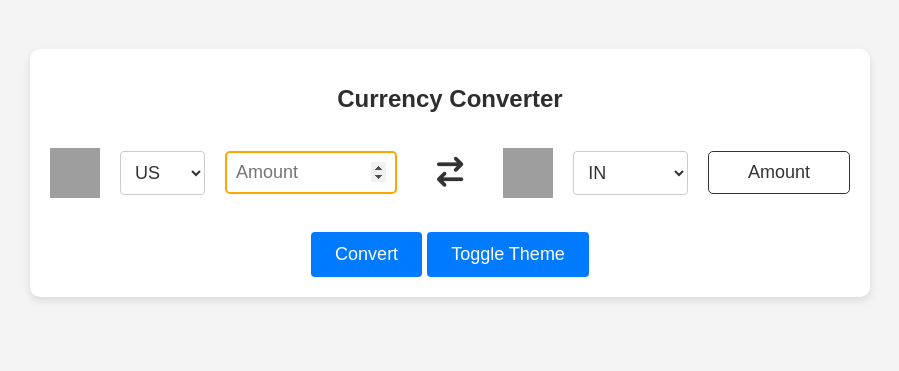
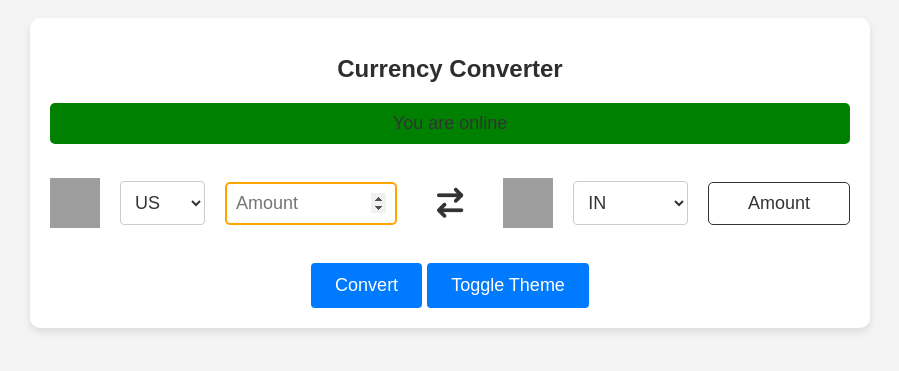
Before and after one commit to Omee58/Projects, a plain HTML site: page Index.html in a window 1280 px wide. Shown: the part 227-598 px from the top of the page, without its empty margins (190-1089 px from the left). Drawn offline with Linux system fonts and the light colour scheme; grey boxes are pictures that could not be loaded.

Commit message:
adding online/offline

```diff
--- a/Currency.css
+++ b/Currency.css
@@ -39,6 +39,18 @@ h1 {
     margin-bottom: 20px;
     font-size: 24px;
     color: var(--input-background-dark);
+}
+
+#userStatus {
+    margin-bottom: 20px;
+}
+
+#statusMessage {
+    font-size: 18px;
+    color: var(--text-light);
+    background-color: var(--primary-dark);
+    padding: 10px;
+    border-radius: 5px;
 }
 
 i{
--- a/Currency.js
+++ b/Currency.js
@@ -71,3 +71,22 @@ document.querySelector('i').addEventListener('click', () => {
     updateFlagImage('#CurrencyOp1', img1);
     updateFlagImage('#CurrencyOp2', img2);
 });
+
+// Online/Offline Status
+function updateOnlineStatus() {
+    const statusElement = document.getElementById('statusMessage');
+    if (navigator.onLine) {
+        statusElement.textContent = 'You are online';
+        statusElement.style.backgroundColor = 'green';
+    } else {
+        statusElement.textContent = 'You are offline';
+        statusElement.style.backgroundColor = 'red';
+    }
+}
+
+// Initial status check
+updateOnlineStatus();
+
+// Event listeners for online/offline status changes
+window.addEventListener('online', updateOnlineStatus);
+window.addEventListener('offline', updateOnlineStatus);
--- a/Index.html
+++ b/Index.html
@@ -13,6 +13,10 @@
     <div id="main">
         <div id="inner">
             <h1>Currency Converter</h1>
+
+            <div id="userStatus">
+                <p id="statusMessage">Checking status...</p>
+            </div>
 
             <div class="converter">
                 <div class="input-group">
```
